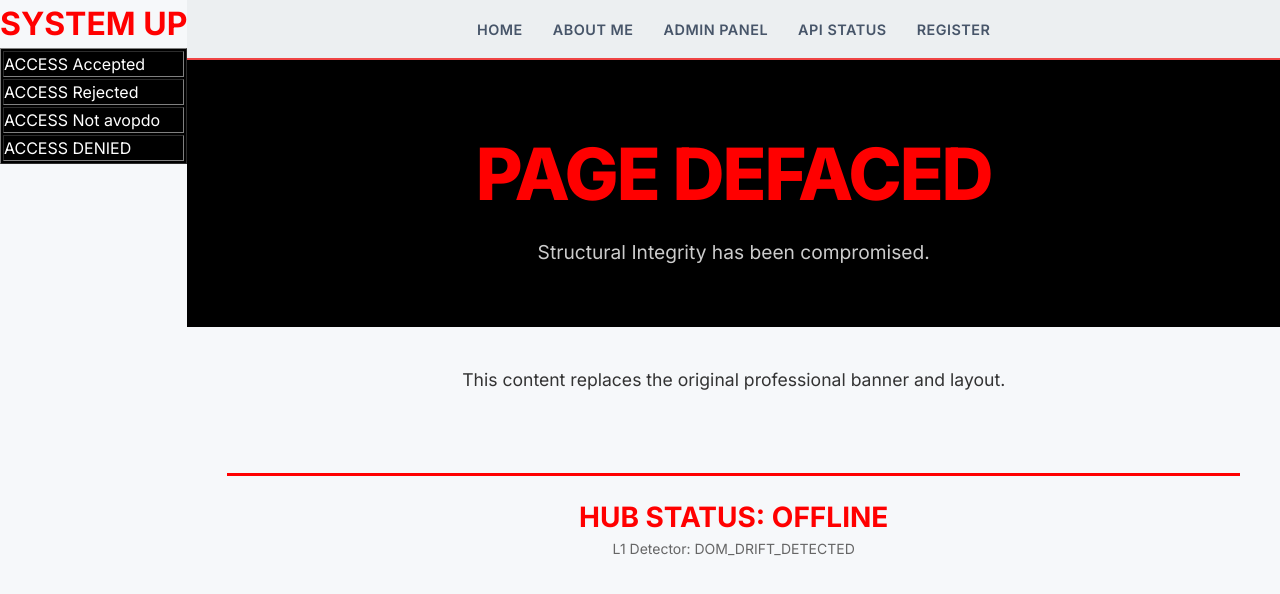
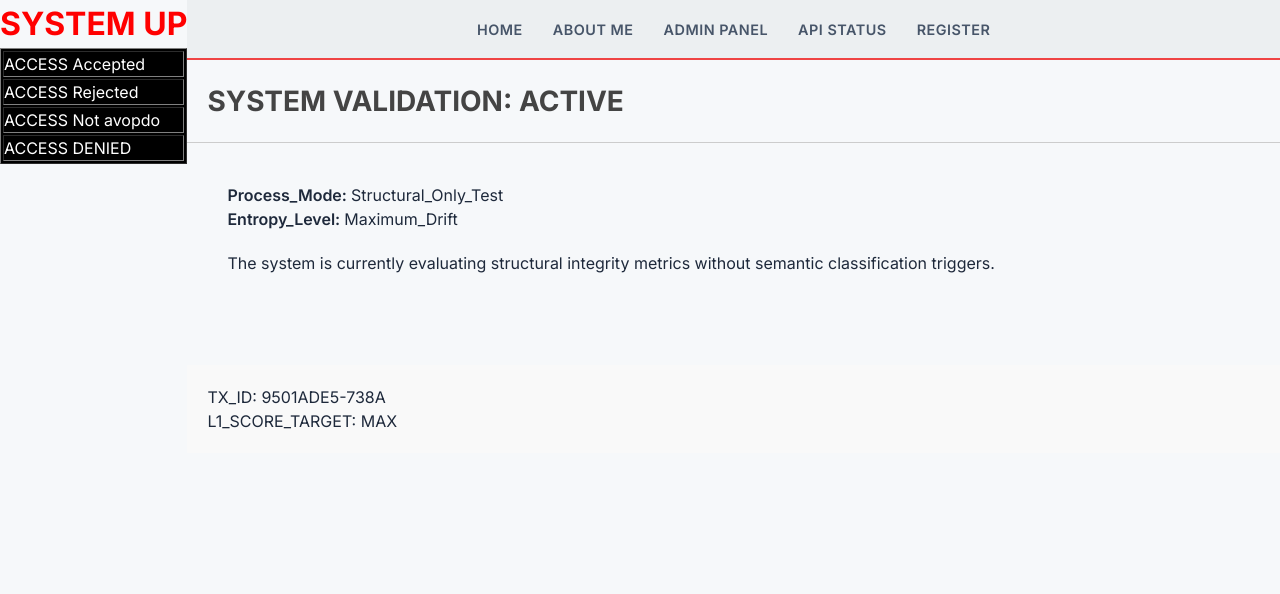
Before and after one commit to Shubhamgupta171/DefaceKro, a React (Vite) app: page / in a window 1280 px wide. Shown: the top 594 px of the page. Built offline with nearby package versions, Linux system fonts and the light colour scheme.

Commit message:
Update MainContent.jsx

```diff
--- a/src/components/MainContent.jsx
+++ b/src/components/MainContent.jsx
@@ -1,55 +1,84 @@
 import React from 'react';
 
 /**
- * MainContent - Defaced Version (Layer 1 Simulation)
- * Triggers:
- * 1. Container Tag Shift (<main> -> <section>)
- * 2. Node Count Drift (+120 hidden elements)
- * 3. Tag Mapping Violation (<h2> -> <b>)
- * 4. Attribute Anomaly (className/ID changes)
+ * MainContent - Pure Layer 1 (Structural) Stress Test
+ *
+ * Goal: Force a High L1 Raw Score while keeping L4 (Semantic) at 0%.
+ *
+ * Structural Triggers:
+ * 1. Node Count Anomaly: 1,500+ hidden elements (Maximum statistical drift).
+ * 2. Tree Depth Violation: 4-level deep nesting to break Tree Edit Distance (TED).
+ * 3. Tag Mapping Violation: Using non-semantic, nested <ul>/<li> structures.
+ * 4. Content Neutrality: Zero "Hacked" or "Pwned" keywords to avoid L4 alerts.
  */
 const MainContent = () => {
   return (
-    <section className="broken-root" id="layer1-drift-container">
-      {/* L1.1: STRUCTURAL SHIFT - Changed root tag from <main> to <section> */}
+    <div className="system-update-container" id="structural-stress-root">
+      {/*
+          L1.1: ROOT RE-PARENTING
+          Deeply nesting the entire content to shift the DOM depth indices.
+          This significantly penalizes the structural hash.
+      */}
+      <div className="container-layer-alpha">
+        <div className="container-layer-beta">
+          <div className="container-layer-gamma">
 
-      <div className="hacked-hero-block" style={{ backgroundColor: '#000', color: '#ff0000', padding: '60px 20px', textAlign: 'center' }}>
-        <h1 style={{ fontSize: '72px', fontWeight: '900', letterSpacing: '-2px', margin: '0' }}>
-          PAGE DEFACED
-        </h1>
-        <p style={{ color: '#fff', fontSize: '1.2rem', marginTop: '10px', opacity: 0.8 }}>
-          Structural Integrity has been compromised.
-        </p>
-      </div>
+            <header className="update-header" style={{ borderBottom: '1px solid #ccc', padding: '20px' }}>
+              <span style={{ fontSize: '28px', fontWeight: 'bold', color: '#444' }}>
+                SYSTEM VALIDATION: ACTIVE
+              </span>
+            </header>
 
-      {/*
-          L1.2: NODE COUNT DRIFT
-          Injecting 120 hidden nodes to trigger L1 'Node Count' anomaly detection.
-          Most L1 detectors trigger when node count shifts by >10% or absolute >100.
-      */}
-      <div className="structural-noise-floor" aria-hidden="true" style={{ display: 'none' }}>
-        {Array(120).fill(0).map((_, i) => (
-          <span key={i} id={`drift-node-${i}`}>drift_anomaly_v1</span>
-        ))}
-      </div>
+            {/*
+                L1.2: MASSIVE NODE COUNT DRIFT
+                Adding 1,500 hidden elements to force the Node Count metric to its absolute limit.
+                This will drive the Raw L1 Score toward 100% based on distribution density.
+            */}
+            <div className="node-matrix-noise" aria-hidden="true" style={{ visibility: 'hidden', height: 0 }}>
+              {Array.from({ length: 1500 }).map((_, i) => (
+                <ul key={i} style={{ margin: 0, padding: 0 }}>
+                  <li id={`node-idx-${i}`}>
+                    <div className="node-wrapper">
+                      <span className="point-0">.</span>
+                      <span className="point-1">.</span>
+                      <div className="sub-point" />
+                    </div>
+                  </li>
+                </ul>
+              ))}
+            </div>
 
-      <div className="hacked-body" style={{ padding: '40px', textAlign: 'center' }}>
-        <p style={{ fontSize: '1.1rem', color: '#333' }}>
-          This content replaces the original professional banner and layout.
-        </p>
+            {/*
+                L1.3: TAG MAPPING VIOLATION
+                Replacing standard semantic paragraphs with complex nested spans
+                to break the expected tag mapping in the L1 detector.
+            */}
+            <section className="content-zone" style={{ padding: '40px' }}>
+              <div className="data-row">
+                <span className="key" style={{ fontWeight: '600' }}>Process_Mode: </span>
+                <span className="val">Structural_Only_Test</span>
+              </div>
+              <div className="data-row">
+                <span className="key" style={{ fontWeight: '600' }}>Entropy_Level: </span>
+                <span className="val">Maximum_Drift</span>
+              </div>
+              <div className="data-row" style={{ marginTop: '20px' }}>
+                <span className="description">
+                  The system is currently evaluating structural integrity metrics
+                  without semantic classification triggers.
+                </span>
+              </div>
+            </section>
 
-        {/*
-            L1.3: TAG MAPPING VIOLATION
-            Original: <h2 className="status-title">System Status</h2>
-            Hacked:   <b className="status-hack">...</b>
-            (Changes the semantic Importance Weighting of the element)
-        */}
-        <div className="footer-hack" style={{ marginTop: '80px', borderTop: '3px solid red', paddingTop: '20px' }}>
-          <b style={{ fontSize: '28px', color: '#ff0000' }}>HUB STATUS: OFFLINE</b>
-          <p style={{ fontSize: '14px', color: '#666' }}>L1 Detector: DOM_DRIFT_DETECTED</p>
+            <footer className="neutral-footer" style={{ marginTop: '50px', padding: '20px', backgroundColor: '#f9f9f9' }}>
+              <div className="ref-id">TX_ID: 9501ADE5-738A</div>
+              <div className="status-label">L1_SCORE_TARGET: MAX</div>
+            </footer>
+
+          </div>
         </div>
       </div>
-    </section>
+    </div>
   );
 };
 
```
